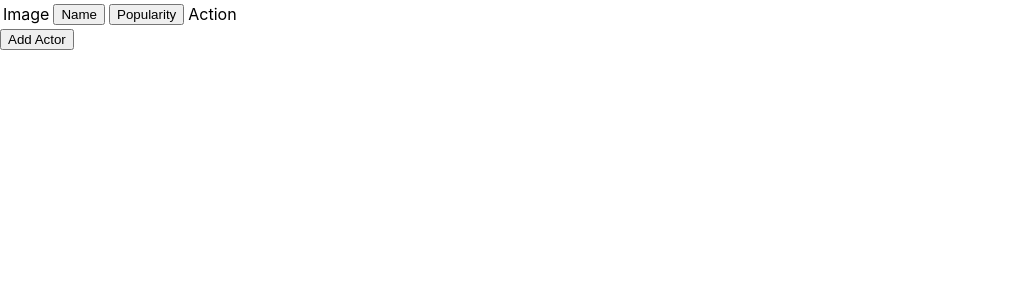
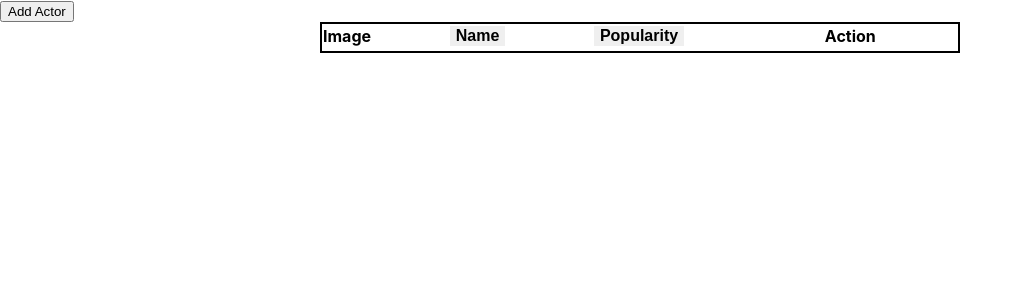
Before and after one commit to fabbrodan/ImdbApp, a React (Create React App) app: page / in a window 1280 px wide. Shown: the top 300 px of the page, without its empty margins (0-1023 px from the left). Built offline with nearby package versions, Linux system fonts and the light colour scheme.

Commit message:
Functionality done

```diff
--- a/src/App.css
+++ b/src/App.css
@@ -1,3 +1,5 @@
-.App {
-
+.App > .Header {
+  height: 50px;
+  position: absolute;
+  top: 0px;
 }
--- a/src/Components/ActionButton.js
+++ b/src/Components/ActionButton.js
@@ -6,11 +6,12 @@ class ActionButton extends Component {
 
         this.actionName = props.actionName;
         this.textValue = props.textValue;
+        this.identifier = props.identifier;
     }
 
     render() {
         return (
-            <input type="button" onClick={this.actionName} value={this.textValue}></input>
+            <input id={this.identifier} type="button" onClick={this.actionName.bind(this, this.identifier)} value={this.textValue}></input>
         )
     }
 }
--- a/src/Components/Card.js
+++ b/src/Components/Card.js
@@ -9,13 +9,14 @@ class Card extends Component {
         this.imgUrl = props.imgUrl;
         this.name = props.name;
         this.popularity = props.popularity;
+        this.action = props.action;
     }
 
     render() {
         return(
             <tr>
                 <td className="imgCell">
-                    <img src={this.imgUrl} alt={this.name}></img>
+                    <img src={this.imgUrl} alt={this.name + ".jpg"}></img>
                 </td>
                 <td className="nameCell">
                     <p>{this.name}</p>
@@ -24,15 +25,11 @@ class Card extends Component {
                     <p>{this.popularity}</p>
                 </td>
                 <td className="buttonCell">
-                    <p><ActionButton actionName={DeleteActor} textValue="Delete Row"/></p>
+                    <ActionButton identifier={this.name} actionName={this.action} textValue="Delete Row"/>
                 </td>
             </tr>
         )
     }
 }
 
-let DeleteActor = () => {
-    console.log("delete button pressed");
-}
-
 export default Card;
--- a/src/Components/CardCollection.js
+++ b/src/Components/CardCollection.js
@@ -8,49 +8,74 @@ class CardCollection extends Component {
     constructor() {
         super();
         this.CardMap = Data.map(obj => {
-            return (<Card key={obj.name} name={obj.name} imgUrl={obj.pictureUrl} popularity={obj.popularity}/>)
+            return (<Card key={obj.name} name={obj.name} imgUrl={obj.pictureUrl} popularity={obj.popularity} action={this.DeleteActor}/>)
         });
 
         this.state = {
             Cards: []
         }
-
-        this.AddCard = this.AddCard.bind(this);
     }
 
 
     AddCard = (e) => {
         var randomIndex = Math.floor(Math.random() * this.CardMap.length);
         this.setState({
-            st: this.state.Cards.push(this.CardMap[randomIndex])
+            state: this.state.Cards.push(this.CardMap[randomIndex])
+        });
+        this.CardMap.splice(randomIndex, 1);
+    }
+
+    OrderByName = () => {
+        this.setState({
+            state: this.state.Cards.sort(function(a, b) {
+                if (a.props.name.toLowerCase() < b.props.name.toLowerCase()) {
+                    return -1;
+                }
+                if (a.props.name.toLowerCase() > b.props.name.toLowerCase()) {
+                    return 1;
+                }
+                return 0;
+            })
         });
     }
 
-    OrderByName = () => {
-        console.log("Order by name pressed");
+    OrderByPopularity = () => {
+        this.setState({
+            state: this.state.Cards.sort(function(a, b) {
+                return b.props.popularity - a.props.popularity;
+            })
+        });
     }
 
-    OrderByPopularity = () => {
-        console.log("Order by popularity pressed");
+    DeleteActor = (id) => {
+        var match = this.state.Cards.find(obj => {
+            return obj.key === id;
+        });
+        var index = this.state.Cards.indexOf(match);
+        this.setState({
+            state: this.state.Cards.splice(index, 1)
+        })
     }
 
     render() {
         return (
             <div>
+            <ActionButton identifier="addActor-btn" actionName={this.AddCard} textValue="Add Actor"/>
+            <div id="tableDiv">
                 <table id="mainTable">
                 <thead>
                     <tr>
-                    <td>Image</td>
-                    <td><ActionButton actionName={this.OrderByName} textValue="Name"/></td>
-                    <td><ActionButton actionName={this.OrderByPopularity} textValue="Popularity"/></td>
-                    <td>Action</td>
+                    <th>Image</th>
+                    <th><ActionButton actionName={this.OrderByName} textValue="Name"/></th>
+                    <th><ActionButton actionName={this.OrderByPopularity} textValue="Popularity"/></th>
+                    <th>Action</th>
                     </tr>
                 </thead>
                 <tbody>
                 {this.state.Cards}
                 </tbody>
                 </table>
-                <ActionButton actionName={this.AddCard} textValue="Add Actor"/>
+            </div>
             </div>
         )
     }
--- a/src/Styling/CardCollection.css
+++ b/src/Styling/CardCollection.css
@@ -1,4 +1,47 @@
+#tableDiv {
+    display: block;
+}
+
+#addActor-btn {
+    display:inline-flexbox;
+}
+
 img {
     width: 250px;
     height: 350px;
+    border-radius: 5px;
 }
+
+table {
+    display:inline-flexbox;
+    margin-left: 25%;
+    margin-right: 25%;
+    width: 50%;
+    border: solid 2px black;
+    border-radius: 5px;
+    border-collapse: collapse;
+}
+
+th {
+    border-bottom: solid 2px black;
+    padding-bottom: 5px;
+    text-align: left;
+    background-color:white;
+}
+
+th > input[type="button"] {
+
+    border: none;
+    font-weight: bolder;
+    font-size: medium;
+}
+
+th > input[type="button"]:hover {
+    color: rgb(180, 92, 92);
+    background-color: rgba(50, 50,50, 0.2)
+}
+
+tr > td {
+    border-bottom: 1px solid black;
+    border-collapse: collapse;
+}
```
